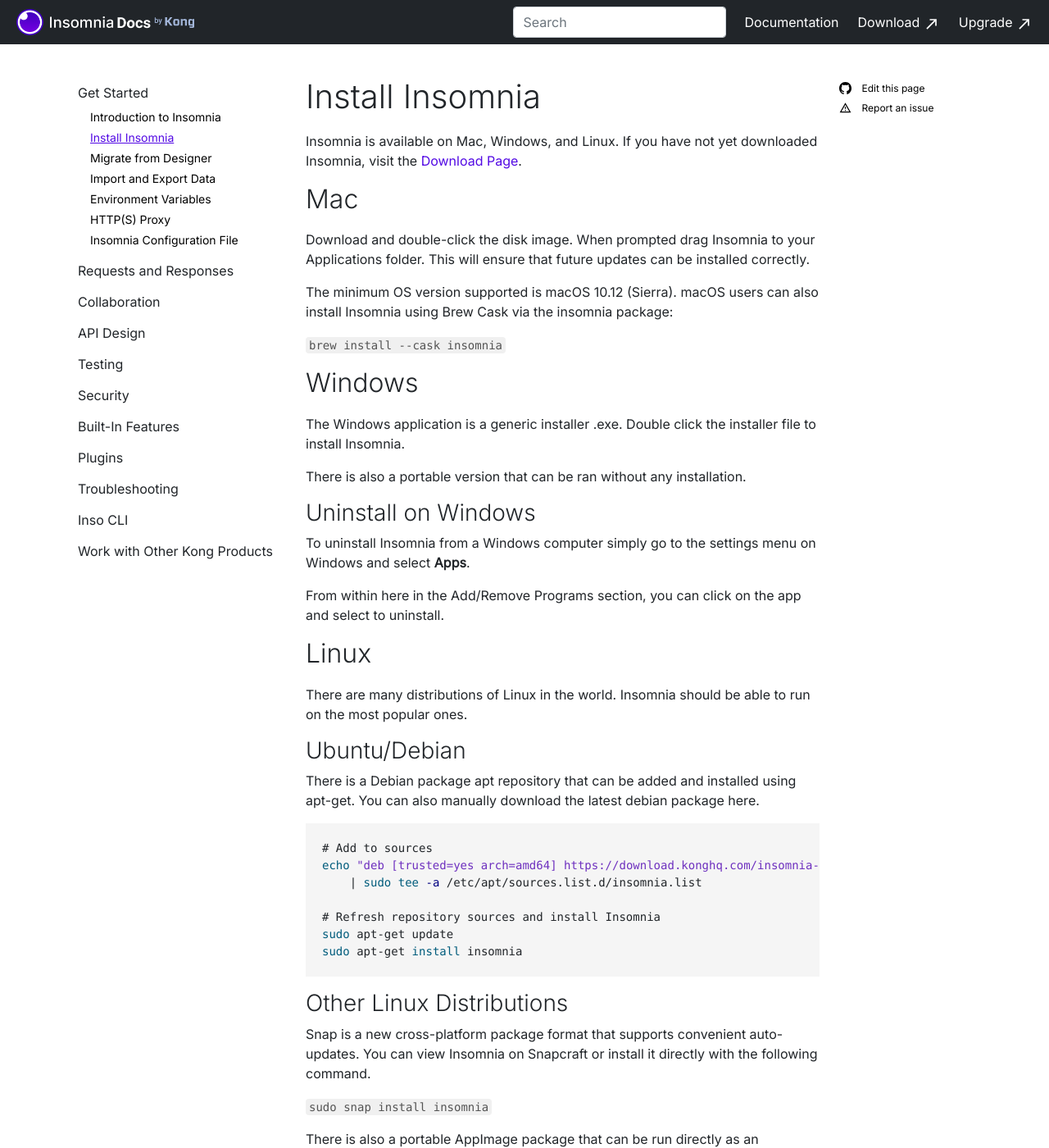
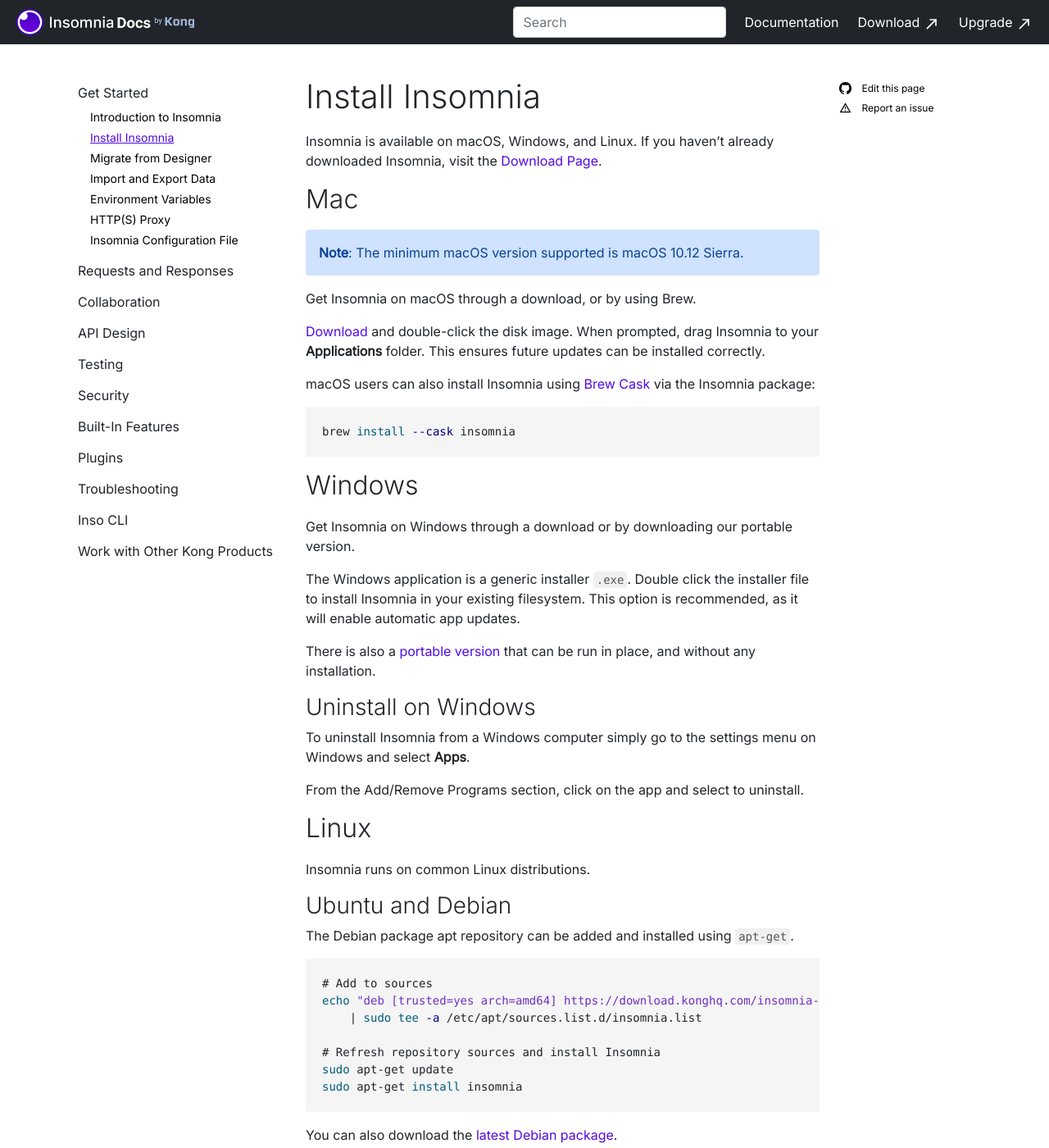
Before and after one commit to Kong/insomnia-docs, a Jekyll site: the page built from docs/insomnia/install.md, in a window 1280 px wide and 1400 px high. Shown: the whole window at 82% size. Built offline with Jekyll 4.4.1, drawn with Linux system fonts in a browser that asks for light colours; comment, search, counter and statistics services are not loaded; some of the changed text lies outside the part shown.

Commit message:
[DOCU-1984] install page (#56)

````diff
--- a/docs/insomnia/install.md
+++ b/docs/insomnia/install.md
@@ -5,34 +5,44 @@
 category-url: get-started
 ---
 
-Insomnia is available on Mac, Windows, and Linux. If you have not yet downloaded Insomnia, visit the [Download Page](https://insomnia.rest/download).
+Insomnia is available on macOS, Windows, and Linux. If you haven't already downloaded Insomnia, visit the [Download Page](https://insomnia.rest/download).
 
 ## Mac
 
-Download and double-click the disk image. When prompted drag Insomnia to your Applications folder. This will ensure that future updates can be installed correctly.
+{:.alert .alert-primary}
+**Note**: The minimum macOS version supported is macOS 10.12 Sierra.
 
-The minimum OS version supported is macOS 10.12 (Sierra).
-macOS users can also install Insomnia using Brew Cask via the insomnia package:
+Get Insomnia on macOS through a download, or by using Brew.
 
-`brew install --cask insomnia`
+[Download](https://insomnia.rest/download) and double-click the disk image. When prompted, drag Insomnia to your **Applications** folder. This ensures future updates can be installed correctly.
+
+macOS users can also install Insomnia using [Brew Cask](https://brew.sh/) via the Insomnia package:
+
+```bash
+brew install --cask insomnia
+```
 
 ## Windows
 
-The Windows application is a generic installer .exe. Double click the installer file to install Insomnia.
+Get Insomnia on Windows through a download or by downloading our portable version.
 
-There is also a portable version that can be ran without any installation.
+The Windows application is a generic installer `.exe`. Double click the installer file to install Insomnia in your existing filesystem. This option is recommended, as it will enable automatic app updates.
+
+There is also a [portable version](https://github.com/Kong/insomnia/releases/tag/core%402021.6.0) that can be run in place, and without any installation.
 
 ### Uninstall on Windows
 
 To uninstall Insomnia from a Windows computer simply go to the settings menu on Windows and select **Apps**.
 
-From within here in the Add/Remove Programs section, you can click on the app and select to uninstall.
+From the Add/Remove Programs section, click on the app and select to uninstall.
 
 ## Linux
-There are many distributions of Linux in the world. Insomnia should be able to run on the most popular ones.
 
-### Ubuntu/Debian
-There is a Debian package apt repository that can be added and installed using apt-get. You can also manually download the latest debian package here.
+Insomnia runs on common Linux distributions.
+
+### Ubuntu and Debian
+
+The Debian package apt repository can be added and installed using `apt-get`.
 
 ```bash
 # Add to sources
@@ -44,22 +54,26 @@
 sudo apt-get install insomnia
 ```
 
-### Other Linux Distributions
+You can also download the [latest Debian package](https://download.konghq.com/insomnia-ubuntu/).
 
-Snap is a new cross-platform package format that supports convenient auto-updates. You can view Insomnia on Snapcraft or install it directly with the following command.
+### Snap
 
-`sudo snap install insomnia`
+[Snap](https://snapcraft.io/) is a new cross-platform package format that supports convenient auto-updates. You can view [Insomnia on Snapcraft](https://snapcraft.io/insomnia) or install it directly with the following command.
 
-There is also a portable AppImage package that can be run directly as an executable. Double click the package or run it from the command line.
+```bash
+sudo snap install insomnia
+```
+
+There's also a [portable AppImage package](https://github.com/Kong/insomnia/releases/tag/core%402021.6.0) that can be run directly as an executable.
 
 ### Troubleshooting Linux Installations
 
-Here are some issues that have caused problems for Linux users in the past
+Here are some issues that have caused problems for Linux users in the past:
 
-* /tmp folder must allow execution
-* after installed snap, you might need systemctl restart snapd.service (More details)
+* `/tmp` folder must allow execution
+* After installed snap, you might need [`systemctl restart snapd.service`](https://bugs.launchpad.net/ubuntu/+source/snapd/+bug/1631514)
 * Insomnia is only compatible with 64-bit systems
 
-## Previous Versions
+## Previous Insomnia Versions
 
-To roll-back, you can download a previous version from the Releases Page. Keep in mind that this process is only intended for debugging and emergencies, as the app will try to update itself after it launches.
+To roll back to a previous Insomnia version, download the version from [GitHub Releases](https://github.com/kong/insomnia/releases). This process is only intended for debugging and emergencies, as the app will try to update itself after it launches.
````
Also changed, not shown: docs/inso-cli/cli-command-reference/inso-run-test.md (+2 -1 lines).
